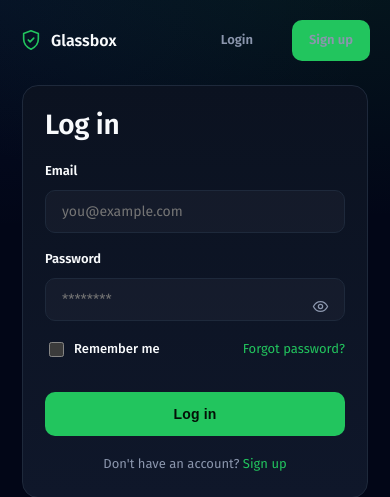
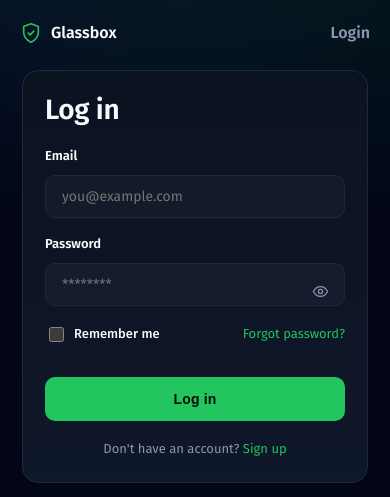
Before and after one commit to Ayomide1450/WebVulnScanner, a Flask app: a page that uses templates/base.html in a window 390 px wide. Shown: the top 497 px of the page. Run offline with Flask 3, Linux system fonts and the light colour scheme; some libraries are stand-ins or nearby versions.

Commit message:
fix(10): revert nav Login/Sign up to plain text links, just larger
Explicit follow-up feedback (08-21) on the earlier Phase 10 nav fix:
the boxed .btn treatment wasn't wanted - back to plain text links, kept
larger (16px, up from the original 13px) rather than reverting size
too. .topnav-anon's mobile row-alignment fix (stays right-aligned like
desktop, doesn't stack under the brand) is unaffected.

```diff
--- a/templates/base.html
+++ b/templates/base.html
@@ -327,16 +327,17 @@
      it apart without a hard visual break like a second nav bar. */
   .topnav .nav-links a.nav-logout { padding-left: 18px; border-left: 1px solid var(--border); }
 
-  /* Anonymous Login/Sign up (Phase 10 live-verification feedback, 08-20):
-     these read as too small/subtle as plain 13px text links, and on mobile
-     the whole nav collapsed to a column that put them under the brand on
-     the left instead of staying right-aligned like desktop. Both are real
-     .btn instances now (proper tap target, matches every other primary/
-     secondary action in the app) and .topnav-anon is exempted from the
-     column-stacking media query below - the anonymous nav is only ever
-     these two items, which always fit in a row even at 320px, unlike the
-     7+-item authenticated nav the stacking rule exists for. */
-  .topnav .nav-links a.nav-auth-btn { padding: 9px 16px; font-size: 13px; }
+  /* Anonymous Login/Sign up (Phase 10 live-verification feedback, 08-20/21):
+     these read as too small at plain 13px, and on mobile the whole nav
+     collapsed to a column that put them under the brand on the left
+     instead of staying right-aligned like desktop. First tried as full
+     .btn instances (a boxed button) - reverted per explicit follow-up
+     feedback (08-21): still plain text links, just larger, not boxed.
+     .topnav-anon is still exempted from the column-stacking media query
+     below - the anonymous nav is only ever these two items, which always
+     fit in a row even at 320px, unlike the 7+-item authenticated nav the
+     stacking rule exists for. */
+  .topnav .nav-links a.nav-auth-link { font-size: 16px; }
 
   /* Below ~640px the (authenticated) nav-links row wraps under the brand
      with only the flex `gap`, which reads as the site name crowding
@@ -404,8 +405,8 @@
         {% endif %}
         <a href="{{ url_for('auth.logout') }}" class="nav-logout">Logout</a>
       {% else %}
-        <a href="{{ url_for('auth.login') }}" class="btn ghost nav-auth-btn">Login</a>
-        <a href="{{ url_for('auth.signup') }}" class="btn primary nav-auth-btn">Sign up</a>
+        <a href="{{ url_for('auth.login') }}" class="nav-auth-link">Login</a>
+        <a href="{{ url_for('auth.signup') }}" class="nav-auth-link cta-link">Sign up</a>
       {% endif %}
     </div>
   </div>
```
